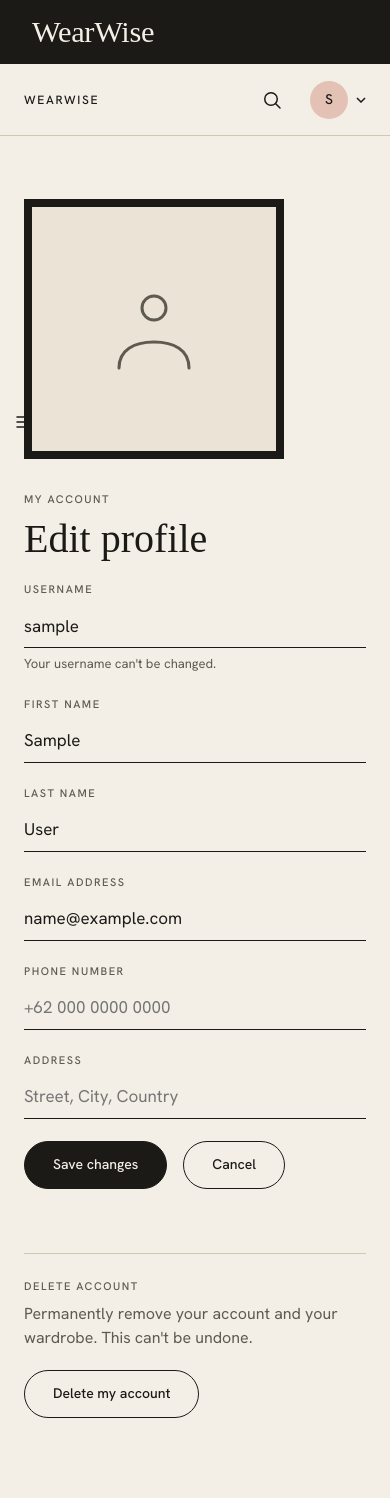
After one commit to pbp-kelompok-e9-2026/WearWise, a Django app: page /dashboard/profile/edit/ in a window 390 px wide. The commit adds this page. Run offline with Django 5.2, Linux system fonts and the light colour scheme; the visitor is signed in with stand-in values (Sample User, id 1); data comes from the database, SQL or seed files in the repository; some web fonts are replaced.

Commit message:
feat(dashboard): add edit profile and delete account pages
- Add edit_profile view with forms for name/email and phone/address
- Add delete_account view that requires password confirmation
- Reject duplicate emails and validate phone format
- Add edit_profile.html and delete_account.html
- Fill title and page_title blocks, and show not set  for empty fields
- Register profile/edit/ and profile/delete/ routes

```diff
--- a/dashboard/forms.py
+++ b/dashboard/forms.py
@@ -1,6 +1,9 @@
 from django import forms
 from django.contrib.auth.forms import UserCreationForm
 from django.contrib.auth.models import User
+from django.core.validators import RegexValidator
+
+from dashboard.models import Profile
 
 
 class RegisterForm(UserCreationForm):
@@ -9,3 +12,61 @@ class RegisterForm(UserCreationForm):
     class Meta:
         model = User
         fields = ['username', 'email', 'password1', 'password2']
+
+
+class ProfileForm(forms.ModelForm):
+    """Data akun bawaan Django: nama dan email."""
+
+    class Meta:
+        model = User
+        fields = ['first_name', 'last_name', 'email']
+        widgets = {
+            'first_name': forms.TextInput(attrs={'autocomplete': 'given-name'}),
+            'last_name': forms.TextInput(attrs={'autocomplete': 'family-name'}),
+            'email': forms.EmailInput(attrs={'autocomplete': 'email'}),
+        }
+
+    def clean_email(self):
+        email = self.cleaned_data['email'].strip()
+        taken = User.objects.filter(email__iexact=email).exclude(pk=self.instance.pk)
+        if taken.exists():
+            raise forms.ValidationError('This email is already used by another account.')
+        return email
+
+
+class ProfileDetailForm(forms.ModelForm):
+    """Data tambahan di model Profile: phone dan address."""
+
+    phone = forms.CharField(
+        label='Phone number',
+        required=False,
+        max_length=20,
+        validators=[RegexValidator(r'^\+?[0-9 ()-]{7,20}$', 'Use digits, spaces and an optional leading +.')],
+        widget=forms.TextInput(attrs={'autocomplete': 'tel', 'placeholder': '+62 000 0000 0000'}),
+    )
+
+    class Meta:
+        model = Profile
+        fields = ['phone', 'address']
+        widgets = {
+            'address': forms.TextInput(attrs={'autocomplete': 'street-address', 'placeholder': 'Street, City, Country'}),
+        }
+
+
+class DeleteAccountForm(forms.Form):
+    """Konfirmasi hapus akun: user harus mengetik ulang password."""
+
+    password = forms.CharField(
+        label='Confirm your password',
+        widget=forms.PasswordInput(attrs={'autocomplete': 'current-password'}),
+    )
+
+    def __init__(self, *args, user=None, **kwargs):
+        super().__init__(*args, **kwargs)
+        self.user = user
+
+    def clean_password(self):
+        password = self.cleaned_data['password']
+        if not self.user.check_password(password):
+            raise forms.ValidationError('That password is not correct.')
+        return password
--- /dev/null
+++ b/dashboard/templates/dashboard/edit_profile.html
@@ -0,0 +1,64 @@
+{% extends 'base.html' %}
+
+{% block content %}
+<div class="ww-page">
+    <div class="ww-profile">
+
+        <div class="ww-portrait" role="img" aria-label="Profile photo placeholder">
+            <svg viewBox="0 0 82 86" fill="none" stroke="currentColor" stroke-width="3" stroke-linecap="round" aria-hidden="true">
+                <circle cx="41" cy="22" r="12"/>
+                <path d="M6 82c0-18 15-26 35-26s35 8 35 26"/>
+            </svg>
+        </div>
+
+        <div>
+            <p class="ww-eyebrow ww-eyebrow--soft">My Account</p>
+            <h1 class="ww-profile__hello">Edit profile</h1>
+
+            <form method="post" class="ww-form" novalidate style="max-width: 640px;">
+                {% csrf_token %}
+
+                {% if user_form.non_field_errors or detail_form.non_field_errors %}
+                    <p class="ww-error">
+                        {{ user_form.non_field_errors|join:" " }} {{ detail_form.non_field_errors|join:" " }}
+                    </p>
+                {% endif %}
+
+                <div class="ww-field">
+                    <label for="id_username">Username</label>
+                    <input type="text" id="id_username" value="{{ request.user.username }}" disabled>
+                    <p class="ww-field__help">Your username can't be changed.</p>
+                </div>
+
+                {% for field in user_form %}
+                    <div class="ww-field">
+                        <label for="{{ field.id_for_label }}">{{ field.label }}</label>
+                        {{ field }}
+                        {% for error in field.errors %}<p class="ww-field__error">{{ error }}</p>{% endfor %}
+                    </div>
+                {% endfor %}
+
+                {% for field in detail_form %}
+                    <div class="ww-field">
+                        <label for="{{ field.id_for_label }}">{{ field.label }}</label>
+                        {{ field }}
+                        {% for error in field.errors %}<p class="ww-field__error">{{ error }}</p>{% endfor %}
+                    </div>
+                {% endfor %}
+
+                <div class="ww-btns">
+                    <button type="submit" class="ww-btn">Save changes</button>
+                    <a href="{% url 'dashboard:show_profile' %}" class="ww-btn ww-btn--outline">Cancel</a>
+                </div>
+            </form>
+
+            <div style="max-width: 640px; margin-top: 64px; padding-top: 24px; border-top: 1px solid var(--ww-line);">
+                <p class="ww-eyebrow ww-eyebrow--soft">Delete account</p>
+                <p style="margin: 8px 0 20px; color: var(--ww-ink-soft);">Permanently remove your account and your wardrobe. This can't be undone.</p>
+                <a href="{% url 'dashboard:delete_account' %}" class="ww-btn ww-btn--outline">Delete my account</a>
+            </div>
+        </div>
+
+    </div>
+</div>
+{% endblock content %}
--- a/dashboard/urls.py
+++ b/dashboard/urls.py
@@ -1,8 +1,10 @@
 from django.urls import path
-from dashboard.views import show_profile
+from dashboard.views import show_profile, edit_profile, delete_account
 
 app_name = 'dashboard'
 
 urlpatterns = [
     path('profile/', show_profile, name='show_profile'),
+    path('profile/edit/', edit_profile, name='edit_profile'),
+    path('profile/delete/', delete_account, name='delete_account'),
 ]
--- a/dashboard/views.py
+++ b/dashboard/views.py
@@ -1,8 +1,9 @@
+from django.contrib import messages
 from django.contrib.auth.decorators import login_required
 from django.db.models import Count, Sum
 from django.shortcuts import render, redirect
-from django.contrib.auth import login
-from dashboard.forms import RegisterForm
+from django.contrib.auth import login, logout
+from dashboard.forms import RegisterForm, ProfileForm, ProfileDetailForm, DeleteAccountForm
 
 from dashboard.models import Profile
 from wardrobe.models import ClothingItem
@@ -40,3 +41,44 @@ def show_profile(request):
         'sustainability_score': score,
     }
     return render(request, 'dashboard/profile.html', context)
+
+@login_required
+def edit_profile(request):
+    profile, _ = Profile.objects.get_or_create(user=request.user)
+
+    if request.method == 'POST':
+        user_form = ProfileForm(request.POST, instance=request.user)
+        detail_form = ProfileDetailForm(request.POST, instance=profile)
+        if user_form.is_valid() and detail_form.is_valid():
+            user_form.save()
+            detail_form.save()
+            messages.success(request, 'Profile updated.')
+            return redirect('dashboard:show_profile')
+    else:
+        user_form = ProfileForm(instance=request.user)
+        detail_form = ProfileDetailForm(instance=profile)
+
+    return render(request, 'dashboard/edit_profile.html', {
+        'user_form': user_form,
+        'detail_form': detail_form,
+    })
+
+@login_required
+def delete_account(request):
+    item_count = ClothingItem.objects.filter(user=request.user).count()
+
+    if request.method == 'POST':
+        form = DeleteAccountForm(request.POST, user=request.user)
+        if form.is_valid():
+            user = request.user
+            logout(request)
+            user.delete()  # Profile dan ClothingItem ikut terhapus (on_delete=CASCADE)
+            messages.success(request, 'Your account has been deleted.')
+            return redirect('main:show_main')
+    else:
+        form = DeleteAccountForm(user=request.user)
+
+    return render(request, 'dashboard/delete_account.html', {
+        'form': form,
+        'item_count': item_count,
+    })
--- a/static/css/wearwise.css
+++ b/static/css/wearwise.css
@@ -574,6 +574,8 @@ body.ww {
   line-height: 1.05;
   letter-spacing: -0.02em;
   white-space: nowrap;
+  overflow: hidden;
+  text-overflow: ellipsis;
 }
 
 .ww-stat__label {
--- a/templates/profile.html
+++ b/templates/profile.html
@@ -93,7 +93,7 @@
             </dl>
 
             <div class="ww-actions">
-              <a href="#" class="ww-btn ww-btn--solid">Edit Profile</a>
+              <a href="#" class="ww-btn ww-btn--ghost">Edit</a>
               <a href="#" class="ww-btn ww-btn--ghost">Settings</a>
             </div>
           </div>
```
Also changed, not shown: dashboard/templates/dashboard/delete_account.html (added, +36 -0 lines), dashboard/templates/dashboard/profile.html (+3 -4 lines).
